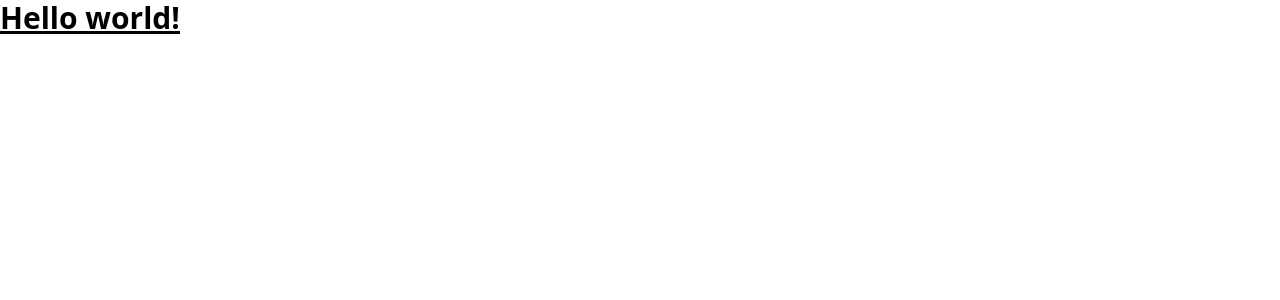
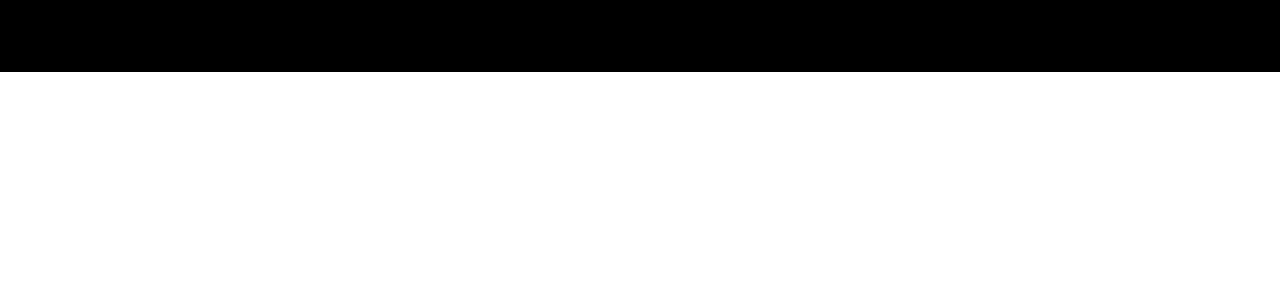
Before and after one commit to LipatovPetr/apple-website, a React (Vite) app: page / in a window 1280 px wide. Shown: the top 300 px of the page. Built offline with nearby package versions, Linux system fonts and the light colour scheme.

Commit message:
chore: Navbar, Highlights, Hero comps added

```diff
--- a/src/App.jsx
+++ b/src/App.jsx
@@ -1,5 +1,15 @@
+import Hero from "./components/Hero";
+import Highligts from "./components/Highligts";
+import Navbar from "./components/Navbar";
+
 const App = () => {
-  return <h1 className="text-3xl font-bold underline">Hello world!</h1>;
+  return (
+    <main className="bg-black">
+      <Navbar />
+      <Hero />
+      <Highligts />
+    </main>
+  );
 };
 
 export default App;
--- /dev/null
+++ b/src/components/Hero.jsx
@@ -0,0 +1,5 @@
+const Hero = () => {
+  return <div>Hero</div>;
+};
+
+export default Hero;
--- /dev/null
+++ b/src/components/Highligts.jsx
@@ -0,0 +1,5 @@
+const Highligts = () => {
+  return <div>Highligts</div>;
+};
+
+export default Highligts;
--- /dev/null
+++ b/src/components/Navbar.jsx
@@ -0,0 +1,5 @@
+const Navbar = () => {
+  return <div>Navbar</div>;
+};
+
+export default Navbar;
```
